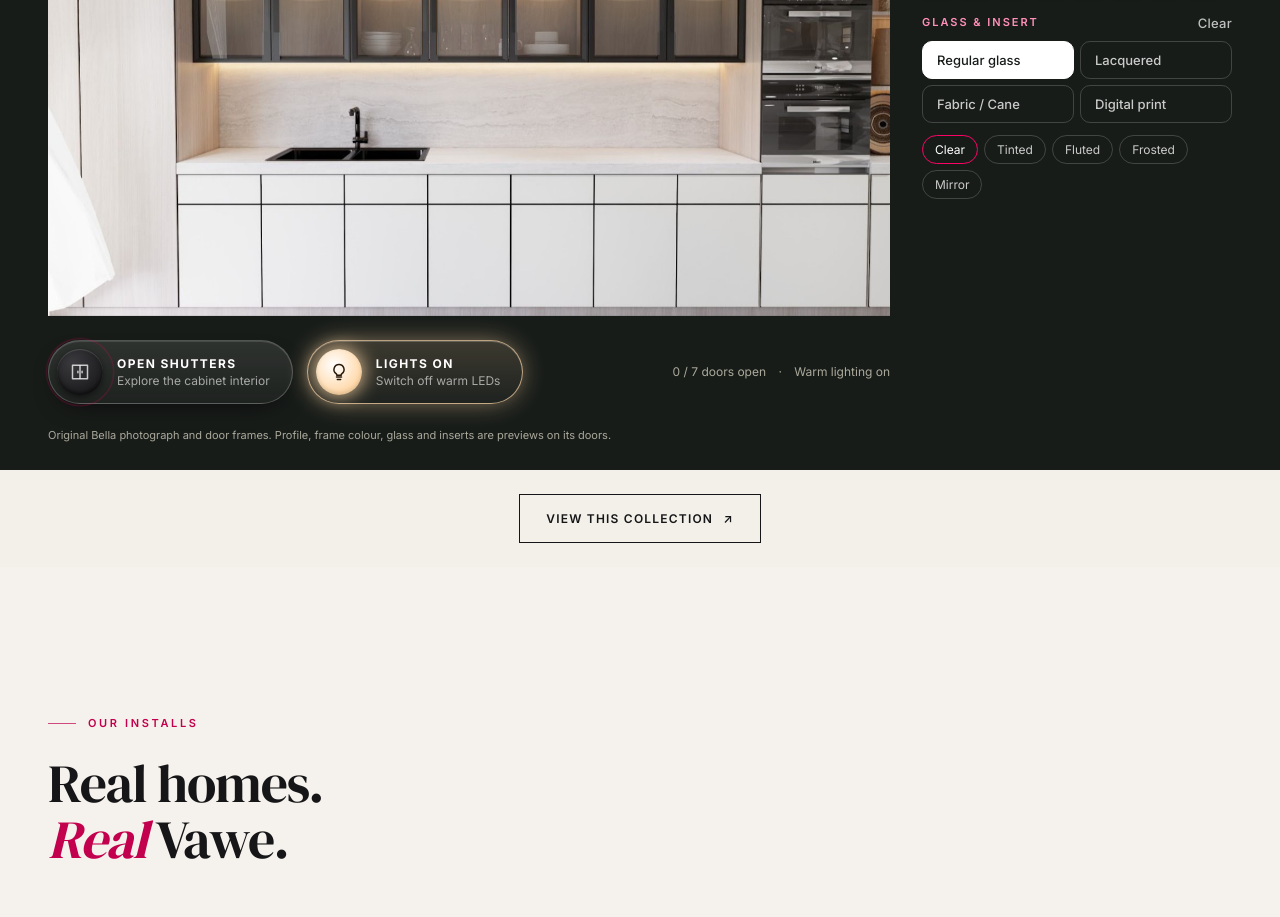
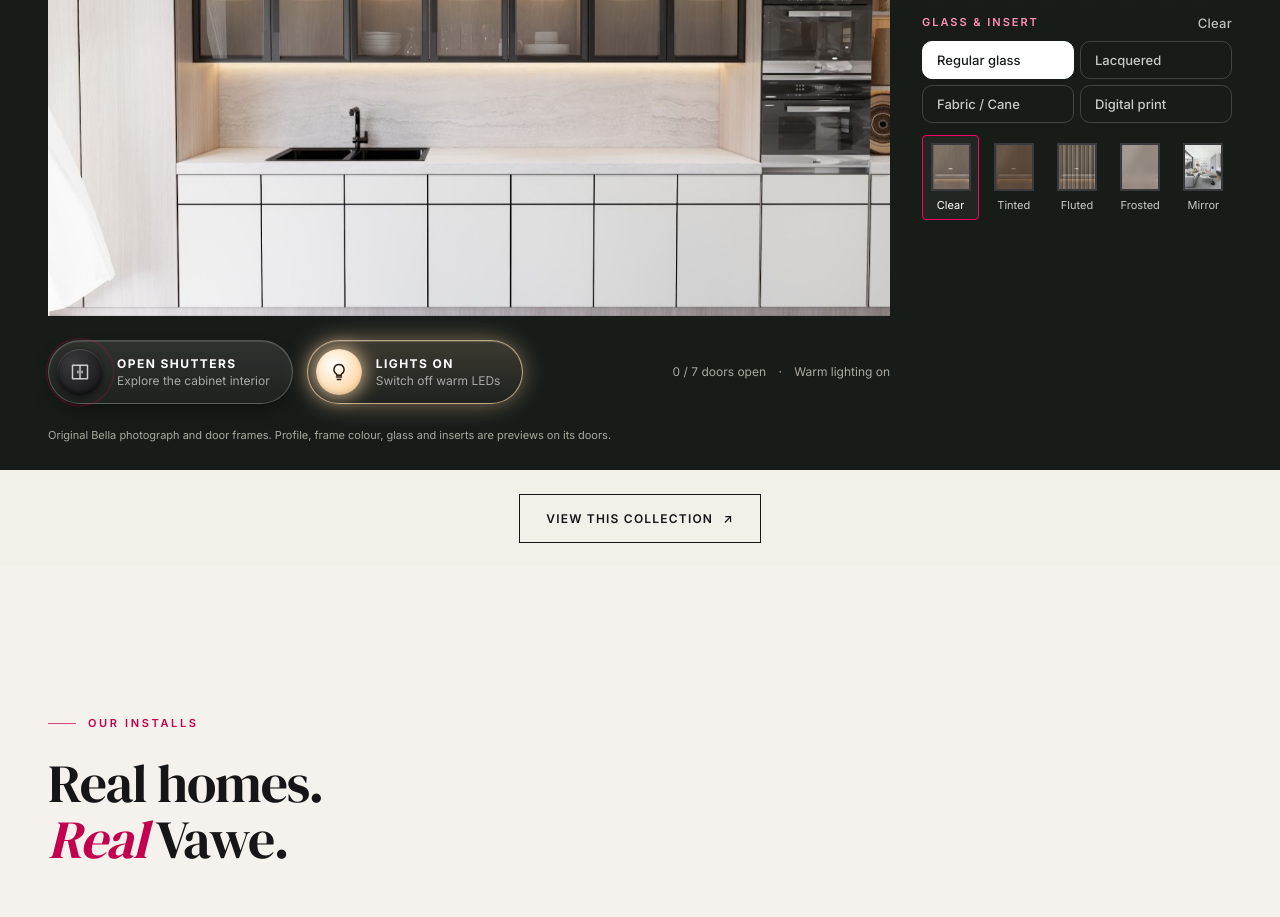
Before and after one commit to lasanlabs22-design/Vawe, a Next.js app: page / in a window 1280 px wide. Shown: the part 2400-3317 px from the top of the page. Built offline with nearby package versions, Linux system fonts and the light colour scheme; a web font is replaced by a local one.

Commit message:
feat(openable): sample tiles for Bella's regular glass options
Clear, Tinted, Fluted, Frosted and Mirror now show a preview tile like the partition studio's glass options. Each tile draws the door pane over a lit cabinet crop from the Bella photo.

```diff
--- a/src/app/explorer.css
+++ b/src/app/explorer.css
@@ -63,10 +63,16 @@
 .bella-groups button { padding: 10px 14px; border: 1px solid #ffffff2e; border-radius: 10px; font-size: 13px; font-weight: 500; color: #ffffffc4; text-align: left; transition: background .25s, color .25s, border-color .25s; }
 .bella-groups button:hover { border-color: #ffffff85; color: #fff; }
 .bella-groups button[aria-pressed="true"] { background: #fff; border-color: #fff; color: #181c19; }
-.bella-kinds { display: flex; flex-wrap: wrap; gap: 6px; margin-top: 12px; }
-.bella-kinds button { padding: 6px 12px; border: 1px solid #ffffff2e; border-radius: 999px; font-size: 12px; color: #ffffffc4; transition: color .25s, border-color .25s; }
+/* Each regular glass shows a sample tile, like the partition studio's glass options. */
+.bella-kinds { display: grid; grid-template-columns: repeat(5, minmax(0, 1fr)); gap: 6px; margin-top: 12px; }
+.bella-kinds button { display: grid; justify-items: center; gap: 7px; min-width: 0; padding: 7px 2px; border: 1px solid transparent; border-radius: 4px; font-size: 11px; color: #ffffffc4; transition: color .25s, border-color .25s, background .25s; }
 .bella-kinds button:hover { border-color: #ffffff85; color: #fff; }
-.bella-kinds button[aria-pressed="true"] { border-color: var(--pink); color: #fff; }
+.bella-kind-sample { position: relative; display: block; width: 40px; max-width: 100%; height: 48px; border: 2px solid #3a3a3e; overflow: hidden;
+  /* A crop of a lit cabinet from the Bella photo, so each glass shows what it does to the view. */
+  background: url(/images/bella-kitchen.jpeg) 29.5% 20.7% / 1287% auto; }
+.bella-kind-sample::after { content: ""; position: absolute; inset: 0; background: var(--sw); }
+.bella-kinds button:nth-child(4) .bella-kind-sample::after { -webkit-backdrop-filter: blur(3px); backdrop-filter: blur(3px); }
+.bella-kinds button[aria-pressed="true"] { border-color: var(--pink); background: #ffffff0b; color: #fff; }
 .bella-options { margin-top: 14px; gap: 10px; }
 .bella-options .sw-metal { width: 30px; height: 30px; }
 /* All eight 45 mm finishes on one row. */
--- a/src/components/BellaKitchen.tsx
+++ b/src/components/BellaKitchen.tsx
@@ -194,7 +194,10 @@ function Bella({ initialProfile }: { initialProfile: ProfileId }) {
               {groups.map((g) => <button key={g.label} type="button" aria-pressed={group === g} onClick={() => { if (group !== g) setKind(g.kinds[0]); }}>{g.label}</button>)}
             </div>
             {group.kinds.length > 1 && !group.mixed && <div className="bella-kinds">
-              {group.kinds.map((k) => <button key={k} type="button" aria-pressed={kind === k} onClick={() => setKind(k)}>{findLabel(inserts, k)}</button>)}
+              {group.kinds.map((k) => {
+                const o = optionsFor[k]?.find((x) => x.id === picks[k]) ?? optionsFor[k]?.[0];
+                return <button key={k} type="button" aria-pressed={kind === k} onClick={() => setKind(k)}><span className="bella-kind-sample" style={{ "--sw": pane(k, o) } as React.CSSProperties} aria-hidden="true" />{findLabel(inserts, k)}</button>;
+              })}
             </div>}
             {swatches.length > 0 && <div className="swatches bella-options">
               {swatches.map(({ k, o }) => {
```
